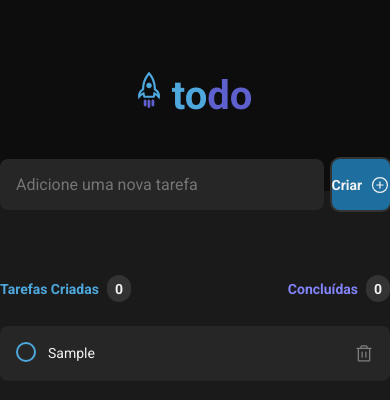
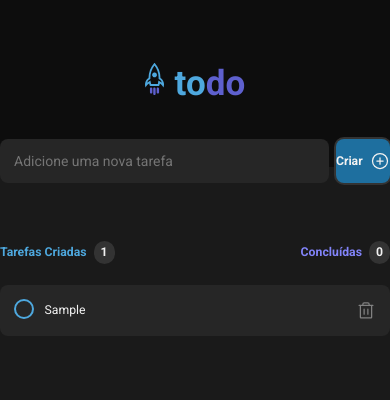
Before and after one commit to davisllv/ToDoList, a React (Vite) app: page / in a window 390 px wide. Both pictures are taken after typing "Sample" into the empty fields and a click on the button "Criar". Shown: the top 400 px of the page. Built offline with nearby package versions, Linux system fonts and the light colour scheme.

Commit message:
make some new improvements

```diff
--- a/src/App.module.css
+++ b/src/App.module.css
@@ -33,3 +33,10 @@
 .contentTexts > span:nth-of-type(2){
   color: var(--purple);
 }
+
+@media (max-width: 768px){
+  /* Rem ele se baseia pelo font-size */
+  html {
+      font-size: 87.5%;
+  }
+}
--- a/src/App.tsx
+++ b/src/App.tsx
@@ -9,7 +9,9 @@ import { uuidv4 } from './data/services/uuid'
 import { Tasks } from './ui/Components/Tasks'
 
 export const App = () => {
-  const [tasks, setTasks] = useState<ITask[]>([] as ITask[])
+  const [tasks, setTasks] = useState<ITask[]>([] as ITask[]);
+  const [tasksCount, setTasksCount] = useState(0);
+  const [completedTasksCount, setCompletedTasksCount] = useState(0);
 
   const handleCreateNewTask = (description: string) => {
     const newTask: ITask = {
@@ -19,6 +21,25 @@ export const App = () => {
     }
 
     setTasks(state => [...state, newTask])
+    setTasksCount(tasks.length + 1)
+  }
+
+  const handleDeleteTask = (taskId: string) => {
+    const updatedTasks = tasks.filter(task => task.id!== taskId)
+    setTasksCount(updatedTasks.length)
+    setTasks(updatedTasks)
+  }
+
+  const handleToggleTask = (taskId: string) => {
+    const updatedTasks = tasks.map(task => {
+      if (task.id === taskId) {
+        return {...task, completed:!task.completed }
+      }
+      return task
+    })
+    const count = updatedTasks.reduce((acc, task) => task.completed ? acc + 1 : acc, 0)
+    setCompletedTasksCount(count);
+    setTasks(updatedTasks)
   }
 
   return (
@@ -30,8 +51,8 @@ export const App = () => {
 
         <div className={styles.contentBoxes}>
           <div className={styles.contentTexts}>
-            <span>Tarefas Criadas <strong>0</strong></span>
-            <span>Concluídas <strong>0</strong></span>
+            <span>Tarefas Criadas <strong>{tasksCount}</strong></span>
+            <span>Concluídas <strong>{completedTasksCount}</strong></span>
           </div>
           <div className={styles.contentTasks}>
           {tasks.length > 0 ?
@@ -39,7 +60,10 @@ export const App = () => {
               return (
                 <Tasks
                   key={task.id}
-                  task={task}/>
+                  task={task}
+                  handleDeleteTask={handleDeleteTask}
+                  handleToggleTask={handleToggleTask}
+                  />
               )
             })
              :
--- a/src/ui/Components/Form/index.tsx
+++ b/src/ui/Components/Form/index.tsx
@@ -1,6 +1,6 @@
 import { PlusCircle } from '@phosphor-icons/react'
 import styles from './styles.module.css'
-import { ChangeEvent, useState } from 'react'
+import { ChangeEvent, InvalidEvent, useState } from 'react'
 interface IFormProps {
     handleSubmitValues: (description: string) => void;
 }
@@ -9,21 +9,33 @@ export const Form = ({
 }: IFormProps) => {
     const [taskDescription, setTaskDescription] = useState('');
 
-    function handleChangeTaskDescription(event: ChangeEvent<HTMLInputElement>){
+    function handleChangeTaskDescription(event: ChangeEvent<HTMLInputElement>) {
         setTaskDescription(event.target.value);
+        event.target.setCustomValidity("");
     }
 
-    function handleCreateNewTask(event: React.FormEvent<HTMLFormElement>){
+    function handleCreateNewTask(event: React.FormEvent<HTMLFormElement>) {
         event.preventDefault();
         handleSubmitValues(taskDescription);
         setTaskDescription('');
     }
 
+    function handleNewCommentInvalid(event: InvalidEvent<HTMLInputElement>) {
+        event.target.setCustomValidity("Esse campo é obrigatório!")
+    }
+
+
     return (
         <div className={styles.formBoxes}>
             <form action="submit" onSubmit={handleCreateNewTask}>
-              <input type="text" placeholder="Adicione uma nova tarefa" value={taskDescription} onChange={handleChangeTaskDescription}/>
-              <button type="submit">Criar <PlusCircle size={20} /></button>
+                <input
+                    type="text"
+                    placeholder="Adicione uma nova tarefa"
+                    required
+                    value={taskDescription}
+                    onChange={handleChangeTaskDescription}
+                    onInvalid={handleNewCommentInvalid} />
+                <button type="submit">Criar <PlusCircle size={20} /></button>
             </form>
         </div>
     )
--- a/src/ui/Components/Tasks/index.tsx
+++ b/src/ui/Components/Tasks/index.tsx
@@ -4,18 +4,22 @@ import { ITask } from "../../../data/@types/interfaces/ITasks";
 
 interface ITasksProps {
     task: ITask;
+    handleDeleteTask: (taskId: string) => void;
+    handleToggleTask: (taskId: string) => void;
 }
 
 export const Tasks = ({
-    task
+    task,
+    handleDeleteTask,
+    handleToggleTask,
 }: ITasksProps) => {
     return (
         <div className={styles.task}>
             <label className={styles.customCheckbox}>
-                <input type="checkbox" checked={task.completed} className={styles.checkbox}/>
+                <input type="checkbox" checked={task.completed} className={styles.checkbox} onChange={() => handleToggleTask(task.id)}/>
             </label>
-            <p>{task.description}</p>
-            <button title="Deletar comentário">
+            <p className={task.completed ? styles.checkedText : ""}>{task.description}</p>
+            <button title="Deletar comentário" onClick={() => handleDeleteTask(task.id)}>
                 <Trash size={20} />
             </button>
         </div>
--- a/src/ui/Components/Tasks/styles.module.css
+++ b/src/ui/Components/Tasks/styles.module.css
@@ -6,6 +6,10 @@
     justify-content: space-between;
     background: var(--gray-500);
     border-radius: 8px;
+}
+
+.task + .task {
+    margin-top: 0.75rem;
 }
 
 .task > p {
@@ -63,6 +67,7 @@
     transform: rotate(45deg);
   }
 
-  .customCheckbox input[type="checkbox"]:checked ~ p {
-    color: red;
+  .checkedText {
+    color: var(--gray-300) !important;
+    text-decoration: line-through;
   }
```
